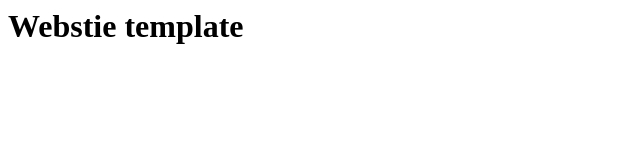
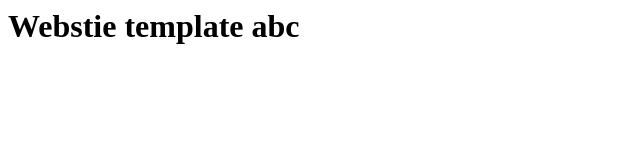
Before and after one commit to adabalasuresh2345/suresh, a plain HTML site: page index.html in a window 1280 px wide. Shown: the full height of the page, 0-640 px from the left. Drawn offline with Linux system fonts and the light colour scheme.

Commit message:
abc added Signed-off-by: adabalasuresh05 <durgasuresh.a@enlume.com>

```diff
--- a/index.html
+++ b/index.html
@@ -1,3 +1,3 @@
 <h1>
-    Webstie template
+    Webstie template abc
 </h1>
```
